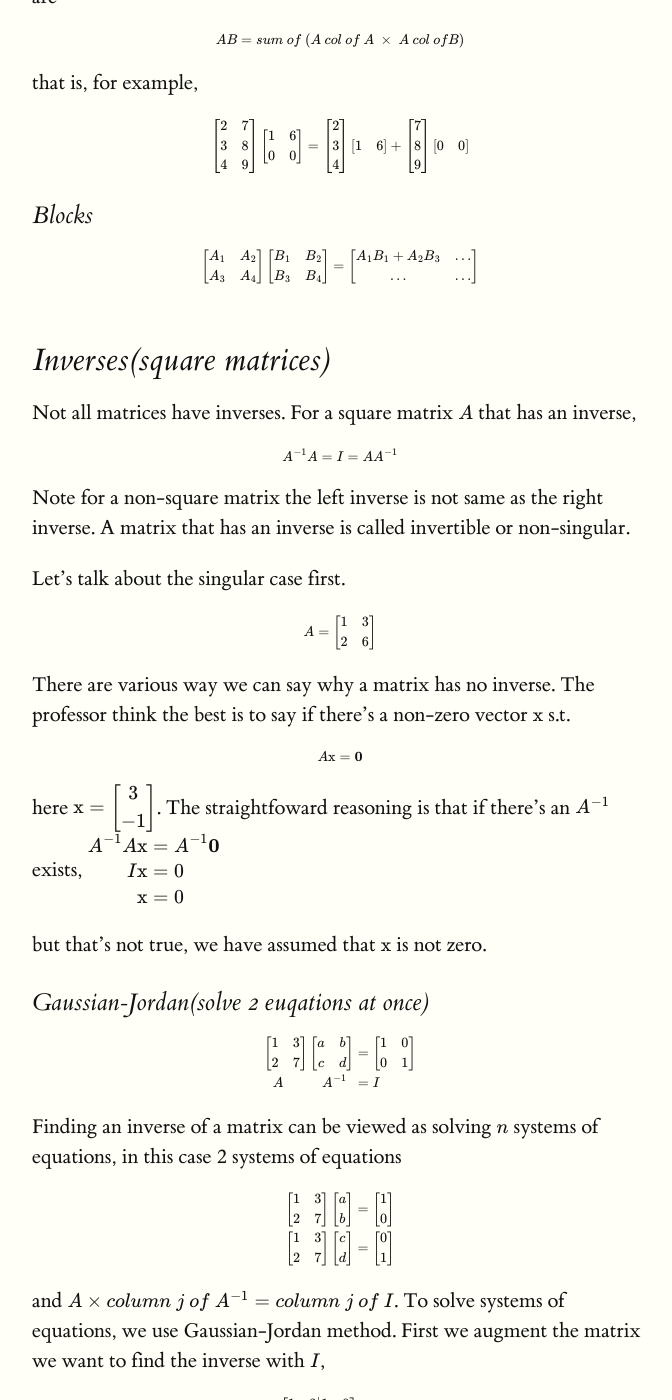
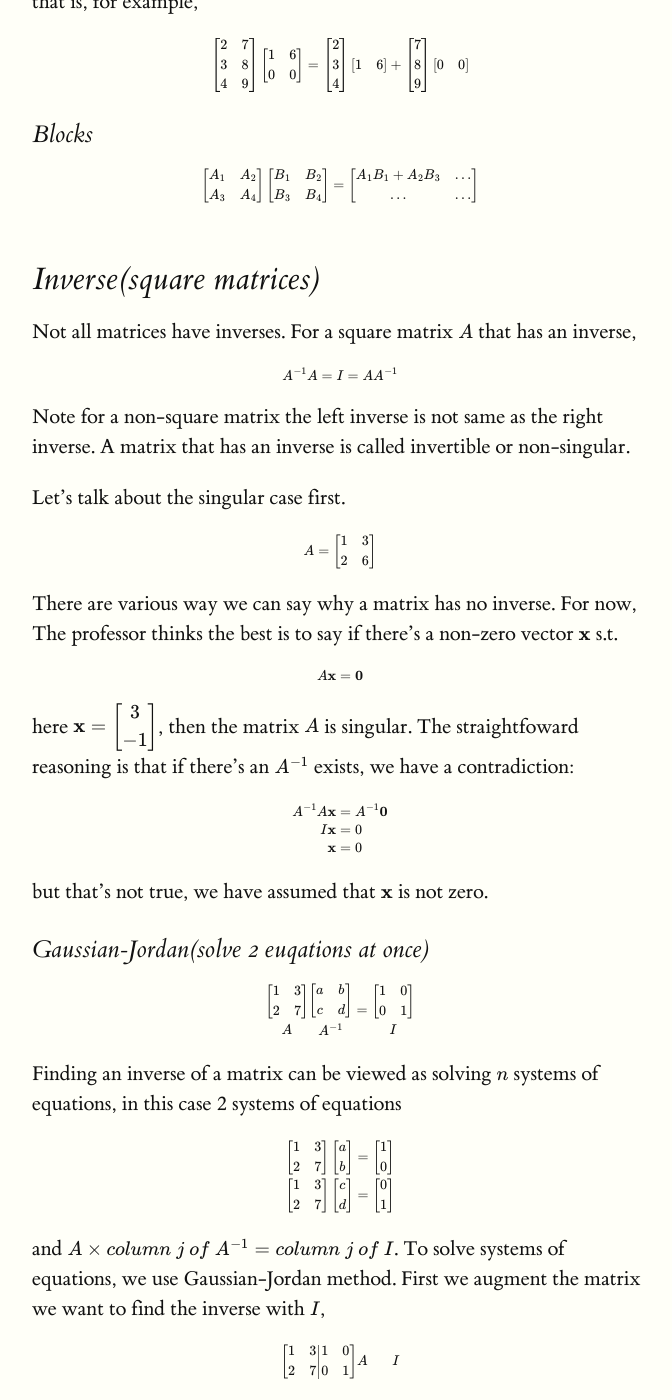
Before and after one commit to RuizhenMai/academic-blog, a Jekyll site: the page built from linear_algebra/UnitI/Multiplication_and_inverse_matrices.md, in a window 1280 px wide and 1400 px high, scrolled down 1846 px. Shown: the whole window, without its empty margins (128-800 px from the left). Built offline with Jekyll 4.4.1, drawn with Linux system fonts in a browser that asks for light colours; formulas are drawn with MathJax 3; some of the changed text lies outside the part shown.

Commit message:
code refactorized and minor fix

```diff
--- a/_includes/header.html
+++ b/_includes/header.html
@@ -1,7 +1,7 @@
 <!--- Header and nav template site-wide -->
 <header>
     <nav class="group">
-    <a href="{{ site.baseurl }}/">Notes</a>
+    <a href="{{ site.baseurl }}/linear_algebra">Linear Algebra</a>
     <a href="https://github.com/RuizhenMai/academic-blog">Github</a>
     <a href="https://ocw.mit.edu/courses/mathematics/18-06sc-linear-algebra-fall-2011/index.htm">MIT 18.06</a>
     <a href="https://www.youtube.com/playlist?list=PLE7DDD91010BC51F8">Youtube Video Playlist</a>
--- a/UnitI/Multiplication_and_inverse_matrices.md
+++ b/linear_algebra/UnitI/Multiplication_and_inverse_matrices.md
@@ -8,13 +8,13 @@
 
 ### A Row $$\times$$ A Column
 
-Let's have
+The most basic way of multiplying two matrices. Let's have
 
 $$
 AB=C
 $$
 
-where they are all matricies. If $$A$$ and $$B$$ are not square matricies, then let's assume $$A:M\times N$$ and $$B:N\times P$$. Then the dimenstion of $$C$$ will be $$M\times P$$.  Let $$c_{ij}$$ be the element at row $$i$$ and column $$j$$ in matrix $$C$$. Say we want to find $$c_{34}$$:
+where they are all matricies, $$A:M\times N$$ and $$B:N\times P$$. Then the dimenstion of $$C$$ will be $$M\times P$$.  Let $$c_{ij}$$ be the element at row $$i$$ and column $$j$$ in matrix $$C$$. Say we want to find $$c_{34}$$:
 
 $$
 \begin{aligned}
@@ -184,7 +183,7 @@
 
 
 
-## Inverses(square matrices)
+## Inverse(square matrices)
 
 Not all matrices have inverses. For a square matrix $$A$$ that has an inverse,
 
@@ -200,41 +199,54 @@
 A=\left[\begin{matrix}1 & 3\\2&6\end{matrix}\right]
 $$
 
-There are various way we can say why a matrix has no inverse. The professor think the best is to say if there's a non-zero vector $$\mathrm{x}$$ s.t.
+There are various way we can say why a matrix has no inverse. For now, The professor thinks the best is to say if there's a non-zero vector $$\mathbf{x}$$ s.t.
 
 $$
-A\mathrm{x}=\mathbf{0}
+A\mathbf{x}=\mathbf{0}
 $$
 
-here $$\mathrm{x}=\left[\begin{matrix}
+here $$\mathbf{x}=\left[\begin{matrix}
 3\\
 -1
-\end{matrix}\right]$$. The straightfoward reasoning is that if there's an $$A^{-1}$$ exists,
+\end{matrix}\right]$$, then the matrix $$A$$ is singular. The straightfoward reasoning is that if there's an $$A^{-1}$$ exists, we have a contradiction:
+
 $$
 \begin{aligned}
-A^{-1}A\mathrm{x}&=A^{-1}\mathbf{0}\\
-I\mathrm{x}&=0\\
-\mathrm{x}&=0
+A^{-1}A\mathbf{x}&=A^{-1}\mathbf{0}\\
+I\mathbf{x}&=0\\
+\mathbf{x}&=0
 \end{aligned}
 $$
 
-but that's not true, we have assumed that $$\mathrm{x}$$ is not zero.
+but that's not true, we have assumed that $$\mathbf{x}$$ is not zero.
 
 ### Gaussian-Jordan(solve 2 euqations at once)
 
 $$
 \begin{aligned}
-\left[\begin{matrix}
+\begin{matrix}
+\begin{bmatrix}
 1 & 3\\
 2 & 7
-\end{matrix}\right]\left[\begin{matrix}
+\end{bmatrix}\\
+A
+\end{matrix}
+\begin{matrix}
+\begin{bmatrix}
 a & b\\
 c & d
-\end{matrix}\right] & =\left[\begin{matrix}
+\end{bmatrix}\\
+A^{-1}
+\end{matrix}
+& =
+\begin{matrix}
+\begin{bmatrix}
 1 & 0\\
 0 & 1
-\end{matrix}\right]\\
-A\ \ \ \ \ \ \ \ \ \ \ A^{-1}\ \  & =I
+\end{bmatrix}\\
+I
+\end{matrix}
+\\
 \end{aligned}
 $$
 
```
Also changed, not shown: other parts of linear_algebra/UnitI/Multiplication_and_inverse_matrices.md (+0 -1 lines), README.md (+1 -1 lines), linear_algebra/UnitI/Elimination_of_Matrices.md (renamed from UnitI/Elimination_of_Matrices.md, +16 -15 lines), linear_algebra/UnitI/The_Geometry_of_Linear_Equations.md (renamed from UnitI/The_Geometry_of_Linear_Equations.md, +29 -18 lines), linear_algebra/index.md (renamed from index.md, +2 -2 lines), linear_algebra/preliminaries/vector_and_matrix.md (added, +80 -0 lines), linear_algebra/UnitI/Column_Space_and_Nullspace.md (renamed from UnitI/Column_Space_and_Nullspace.md), linear_algebra/UnitI/Factorization_into_A_eq_LU.md (renamed from UnitI/Factorization_into_A_eq_LU.md), linear_algebra/UnitI/Transposes,Permutation,Vector_Spaces.md (renamed from UnitI/Transposes,Permutation,Vector_Spaces.md), linear_algebra/UnitI/solving_ax_eq_0.md (renamed from UnitI/solving_ax_eq_0.md), linear_algebra/UnitI/solving_ax_eq_b.md (renamed from UnitI/solving_ax_eq_b.md).
